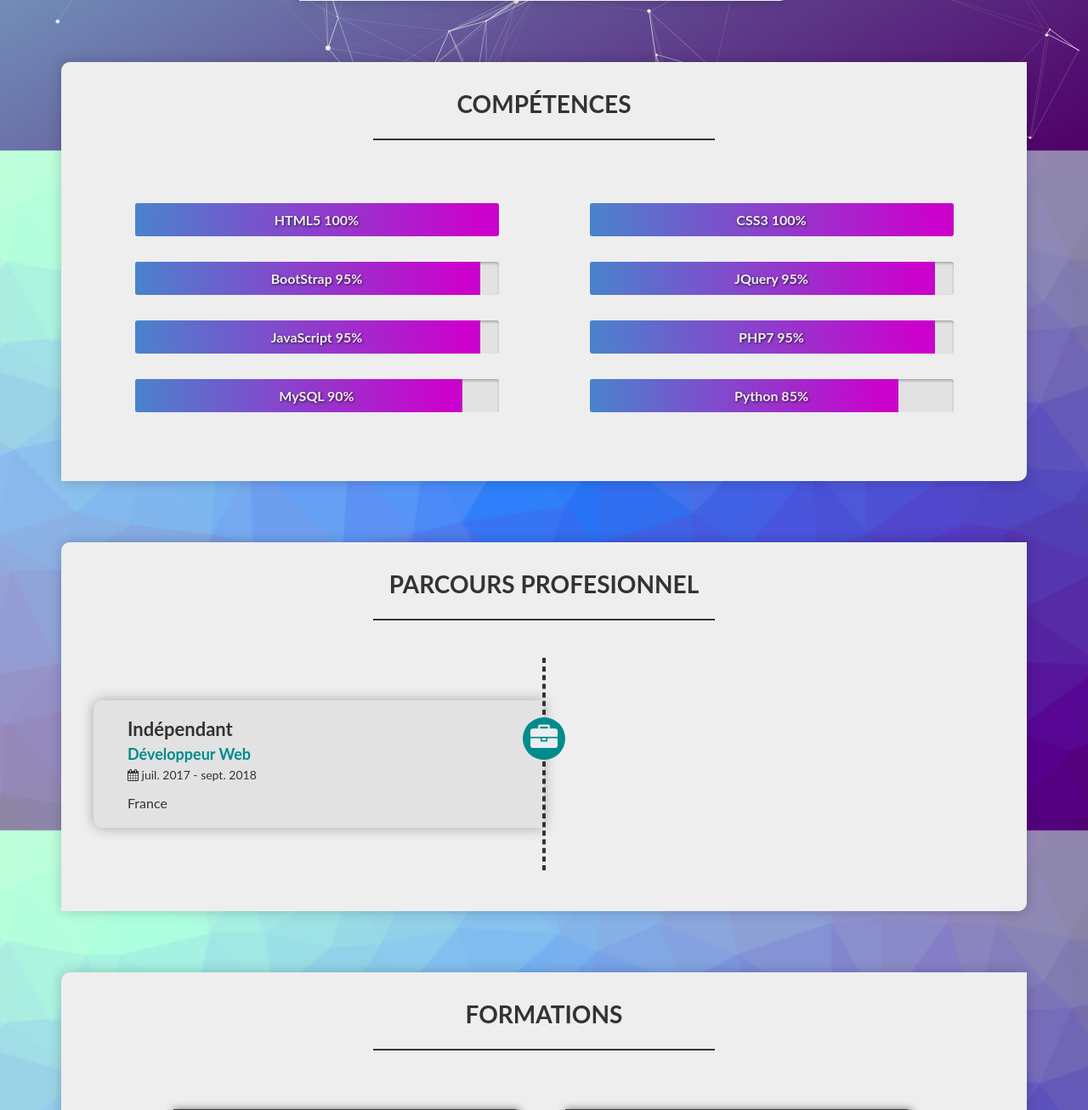
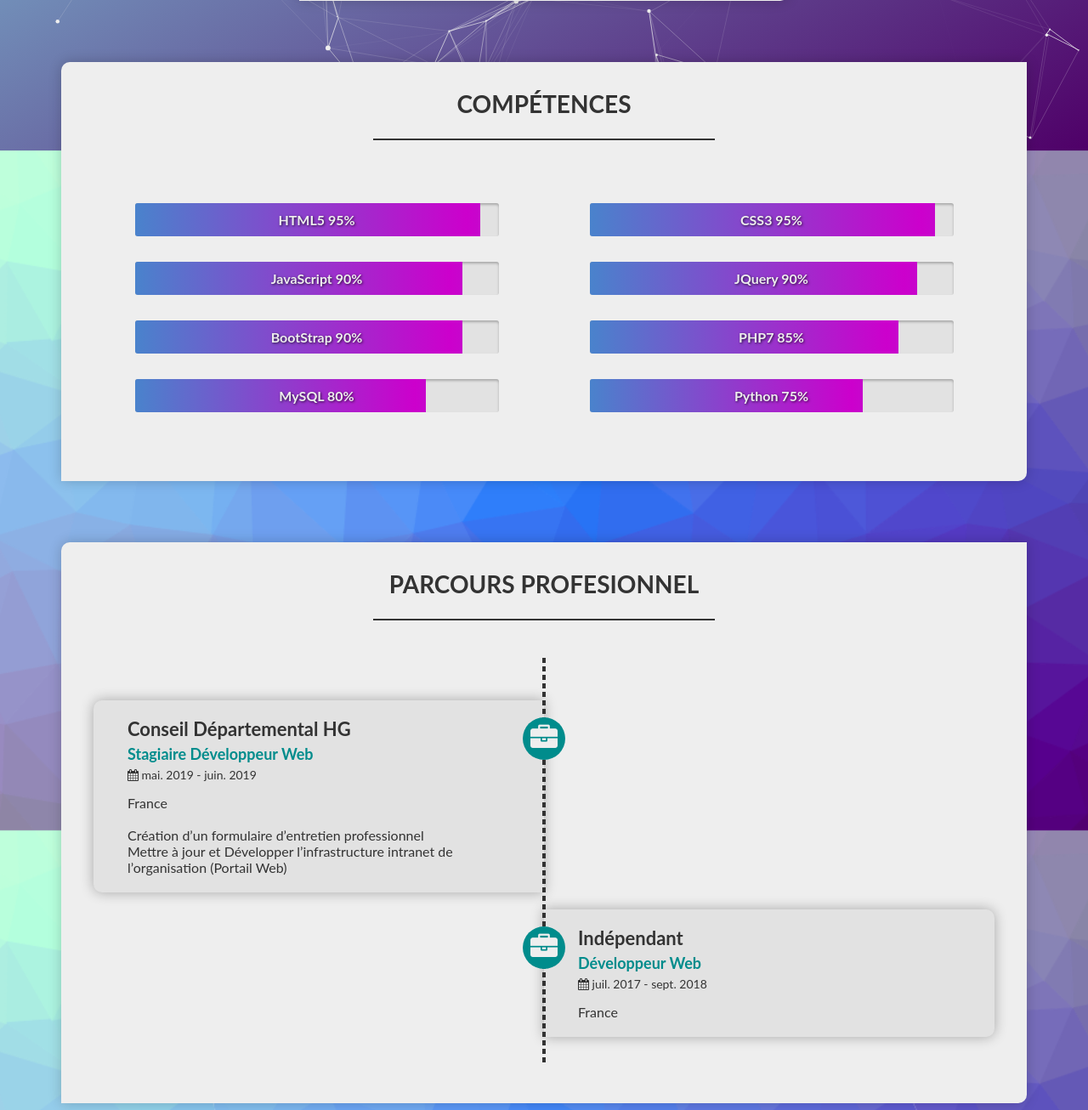
Before and after one commit to Tracks12/Me, a PHP site: page / in a window 1280 px wide. Shown: the part 623-1929 px from the top of the page at 85% size. Run offline with PHP 8.4, Linux system fonts and the light colour scheme.

Commit message:
Rebase all files on unique repo

```diff
--- a/index.php
+++ b/index.php
@@ -54,7 +54,7 @@
 					<span title="Ma tête"></span>
 					<h1>cardinal florian</h1>
 					<h3>développeur web junior</h3>
-					<a href="./cv.pdf" download>Télécharger CV</a>
+					<a href="https://github.com/Tracks12/Me/raw/master/cv.pdf" download>Télécharger CV</a>
 					<hr />
 					<?php
 						$button = array(
@@ -79,8 +79,8 @@
 							$frame = array(
 								array(
 									array("id" => "html", "title" => "HTML5"),
+									array("id" => "js", "title" => "JavaScript"),
 									array("id" => "bootstrap", "title" => "BootStrap"),
-									array("id" => "js", "title" => "JavaScript"),
 									array("id" => "mysql", "title" => "MySQL")
 								),
 								array(
@@ -103,14 +103,14 @@
 						?>
 						<script language="javascript" type="text/javascript">
 							var progress = new Array(
-								Array("html", "100%"),
-								Array("bootstrap", "95%"),
-								Array("js", "95%"),
-								Array("mysql", "90%"),
-								Array("css", "100%"),
-								Array("jquery", "95%"),
-								Array("php", "95%"),
-								Array("python", "85%"));
+								Array("html", "95%"),
+								Array("css", "95%"),
+								Array("js", "90%"),
+								Array("jquery", "90%"),
+								Array("bootstrap", "90%"),
+								Array("php", "85%"),
+								Array("mysql", "80%"),
+								Array("python", "75%"));
 
 							skillsBar(progress);
 						</script>
@@ -125,10 +125,16 @@
 						<?php
 							$frame = array(
 								array(
+									"Conseil Départemental HG",
+									"Stagiaire Développeur Web",
+									"mai. 2019", "juin. 2019",
+									"France<br /><br />Création d’un formulaire d’entretien professionnel<br />Mettre à jour et Développer l’infrastructure intranet de l’organisation (Portail Web)",
+								),
+								array(
 									"Indépendant",
 									"Développeur Web",
 									"juil. 2017", "sept. 2018",
-									"France"
+									"France<br />"
 								)
 							);
 
--- a/script.js
+++ b/script.js
@@ -157,6 +157,7 @@ $(document).ready(function() {
 
 	toScroll();
 	$(document).on('scroll', function() { toScroll(); });
+	$('div')[$('div').length-1].style.display = "none";
 
 	new anim();
 	credit();
```
Also changed, not shown: contact.php (+21 -21 lines), .htaccess (added), 1 other file.
